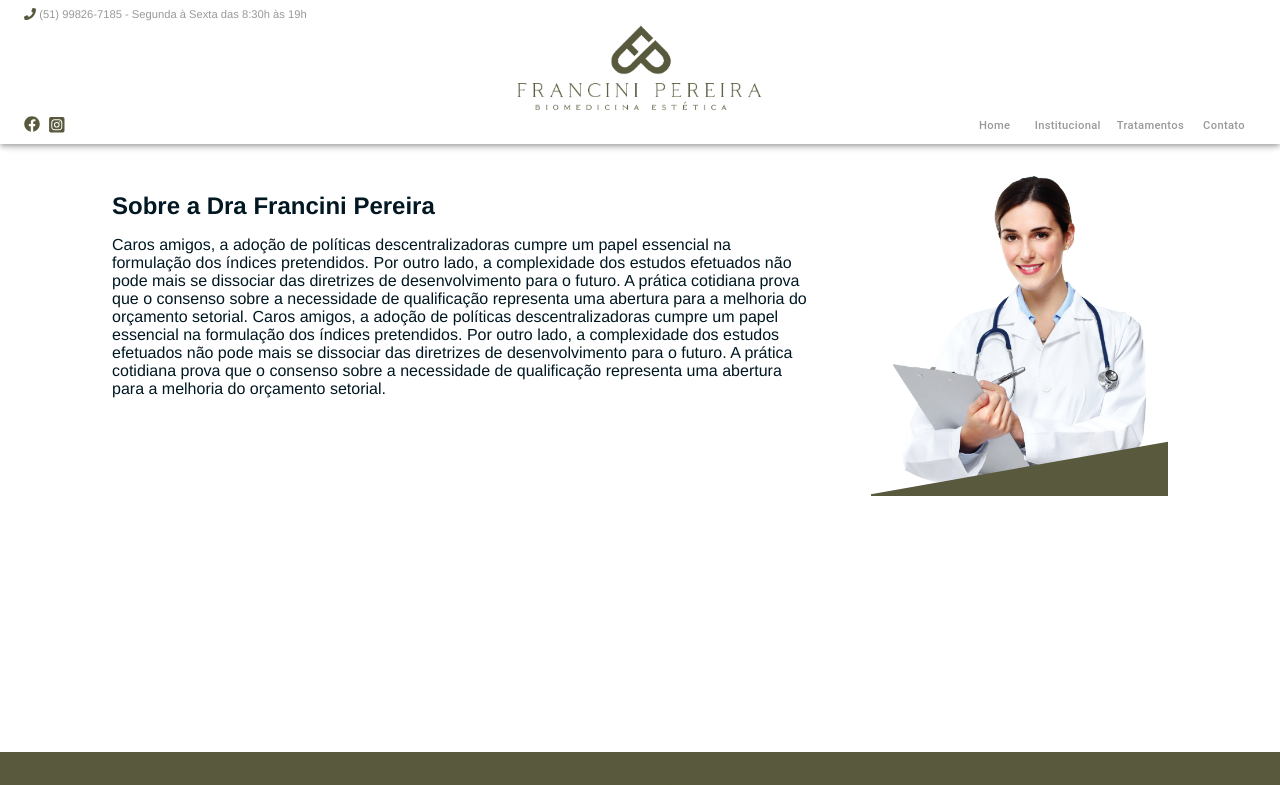
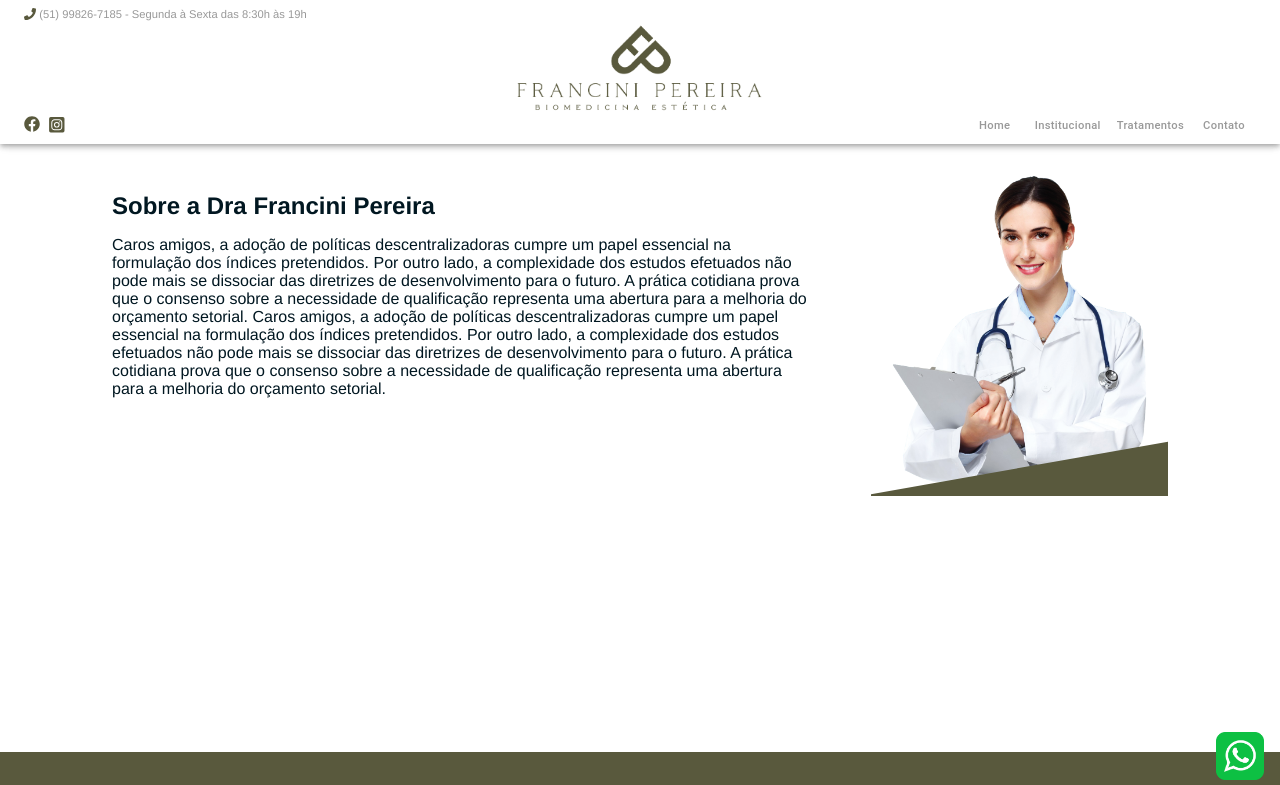
Before and after one commit to alexjrrambo/react-clinica-estetica, a React (Create React App) app: page /sobre in a window 1280 px wide. Shown: the top 785 px of the page. Built offline with nearby package versions, Linux system fonts and the light colour scheme.

Commit message:
Add fixed whatsapp link

```diff
--- a/src/App.js
+++ b/src/App.js
@@ -7,11 +7,13 @@ import GlobalStyle from './styles/global';
 import { PublicRoutes, history } from './routes';
 import Header from './components/Site/Header';
 import Footer from './components/Site/Footer';
+import WhatsApp from './components/Site/WhatsApp';
 
 const App = () => (
   <Router history={history}>
     <GlobalStyle />
     <ToastContainer />
+    <WhatsApp />
     <Header />
     <PublicRoutes />
     <Footer />
--- /dev/null
+++ b/src/components/Site/WhatsApp/index.js
@@ -0,0 +1,18 @@
+import React from 'react';
+
+import WhatsImage from '../../../assets/whatsapp.png';
+import {
+  Container,
+} from './styles';
+
+const WhatsApp = () => {
+  console.log('WhatsApp');
+
+  return (
+    <Container>
+      <img src={WhatsImage} alt="" />
+    </Container>
+  );
+};
+
+export default WhatsApp;
--- /dev/null
+++ b/src/components/Site/WhatsApp/styles.js
@@ -0,0 +1,14 @@
+import styled from 'styled-components';
+
+export const Container = styled.div`
+  position: fixed;
+  bottom: 0;
+  right: 0;
+  margin: 1rem;
+
+  img {
+    height: 3rem;
+    width: 3rem;
+    cursor: pointer;
+  }
+`;
```
Also changed, not shown: src/assets/whatsapp.png (added).
